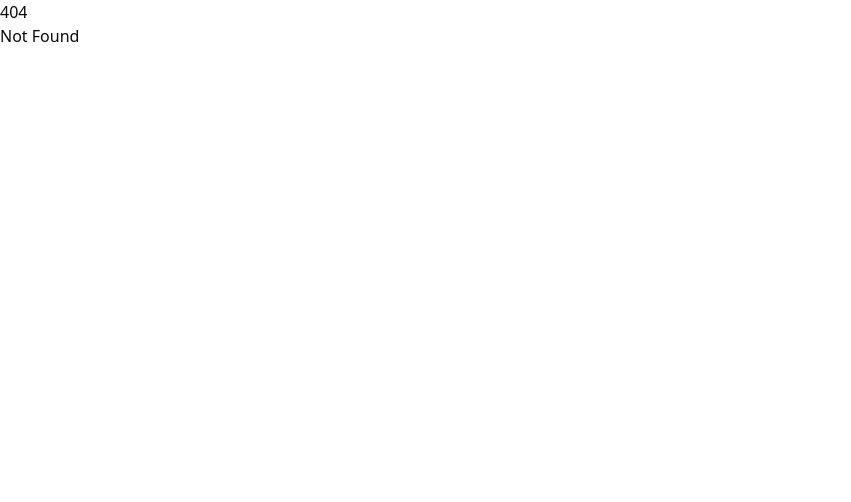
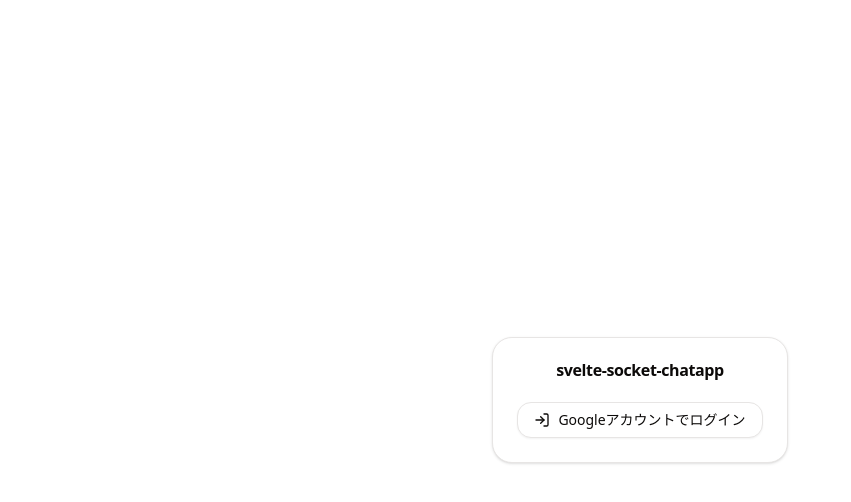
Before and after one commit to 9rotama/svelte-socket-chatapp, a SvelteKit app: page /sign-in in a window 1280 px wide. Before the commit this address had no page. Shown: the top 502 px of the page, without its empty margins (0-851 px from the left). Built offline with nearby package versions, Linux system fonts and the light colour scheme.

Commit message:
feat: supabase & login page

```diff
--- /dev/null
+++ b/src/lib/supabase-client.ts
@@ -0,0 +1,7 @@
+import { createClient } from '@supabase/supabase-js';
+import { PUBLIC_SUPABASE_URL, PUBLIC_SUPABASE_ANON_KEY } from '$env/static/public';
+
+const supabaseUrl = PUBLIC_SUPABASE_URL;
+const supabaseKey = PUBLIC_SUPABASE_ANON_KEY;
+
+export const supabase = createClient(supabaseUrl, supabaseKey);
--- /dev/null
+++ b/src/routes/+page.server.ts
@@ -0,0 +1,8 @@
+import { supabase } from '$lib/supabase-client';
+
+export async function load() {
+	const { data } = await supabase.from('countries').select();
+	return {
+		countries: data ?? []
+	};
+}
--- a/src/routes/+page.svelte
+++ b/src/routes/+page.svelte
@@ -1,2 +1,10 @@
-<h1>Welcome to SvelteKit</h1>
-<p>Visit <a href="https://svelte.dev/docs/kit">svelte.dev/docs/kit</a> to read the documentation</p>
+<script lang="ts">
+	const data = $props();
+	$inspect(data);
+</script>
+
+<ul>
+	{#each data.countries as country}
+		<li>{country.name}</li>
+	{/each}
+</ul>
--- /dev/null
+++ b/src/routes/sign-in/+page.svelte
@@ -0,0 +1,16 @@
+<script lang="ts">
+	import Button from '$lib/components/ui/button/button.svelte';
+	import * as Card from '$lib/components/ui/card';
+	import { LogIn } from 'lucide-svelte';
+</script>
+
+<main class="grid h-screen w-screen place-items-center">
+	<Card.Root>
+		<Card.Header class="text-center">
+			<Card.Title>svelte-socket-chatapp</Card.Title>
+		</Card.Header>
+		<Card.Content>
+			<Button variant="outline"><LogIn />Googleアカウントでログイン</Button>
+		</Card.Content>
+	</Card.Root>
+</main>
```
Also changed, not shown: package.json (+7 -1 lines), 1 other file (tests, documents, lock files or other folders).
